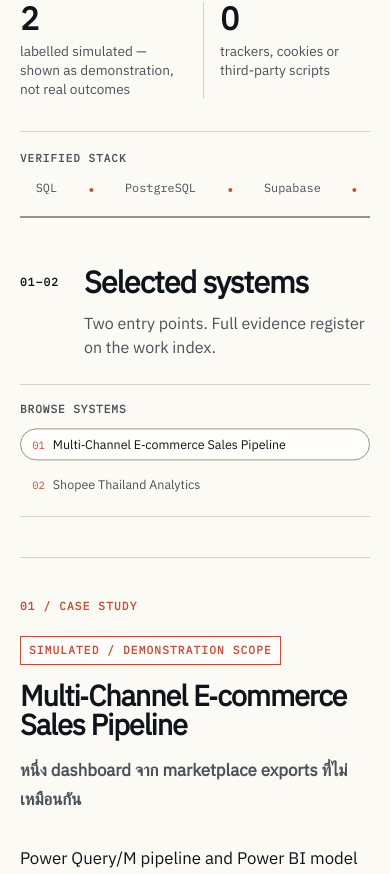
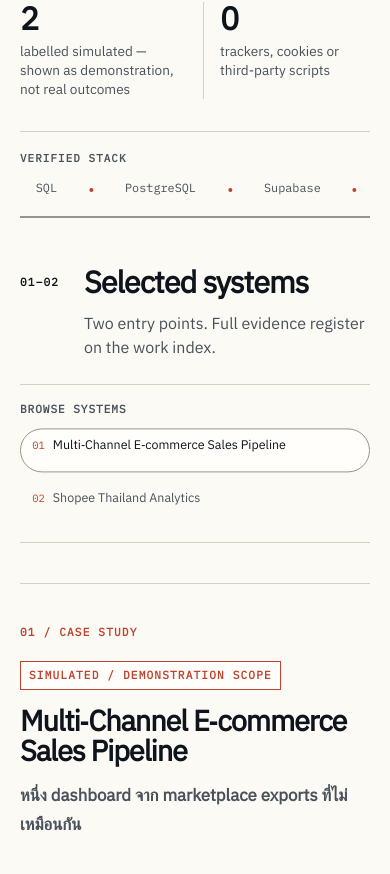
Before and after one commit to adulsaa-q/adulsaa-q.github.io, a Next.js app: page / in a window 390 px wide. Shown: the part 1121-1995 px from the top of the page. Built offline with nearby package versions, Linux system fonts and the light colour scheme; no server answers; a web font is replaced by a local one.

Commit message:
fix: meet contrast and mobile touch targets

```diff
--- a/src/app/globals.css
+++ b/src/app/globals.css
@@ -46,7 +46,7 @@
   --line-soft: oklch(0.92 0.012 88);
   --line-primary: oklch(0.86 0.016 88);
   --line-strong: oklch(0.67 0.022 84);
-  --signal-primary: oklch(0.58 0.16 32);
+  --signal-primary: oklch(0.55 0.16 32);
   --signal-information: oklch(0.48 0.16 255);
   --signal-positive: oklch(0.48 0.105 155);
   --scrim: oklch(0.08 0.02 250 / 0.72);
@@ -666,6 +666,7 @@
 
 .project-index__button {
   display: inline-flex;
+  min-height: 2.75rem;
   align-items: baseline;
   gap: 0.5rem;
   border: 1px solid transparent;
```
